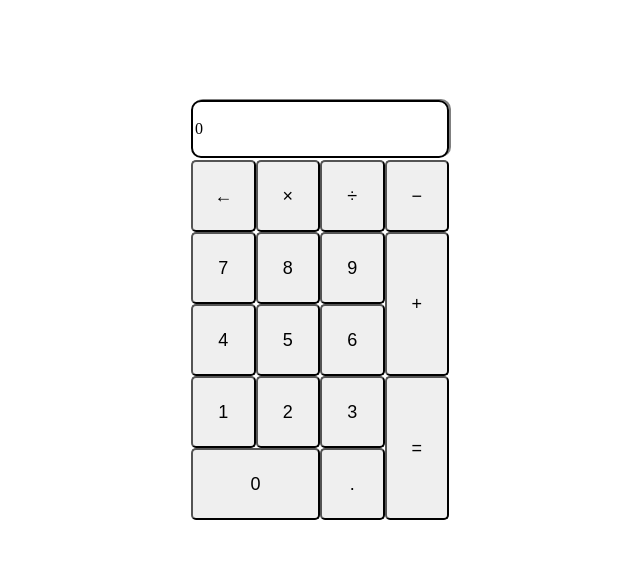
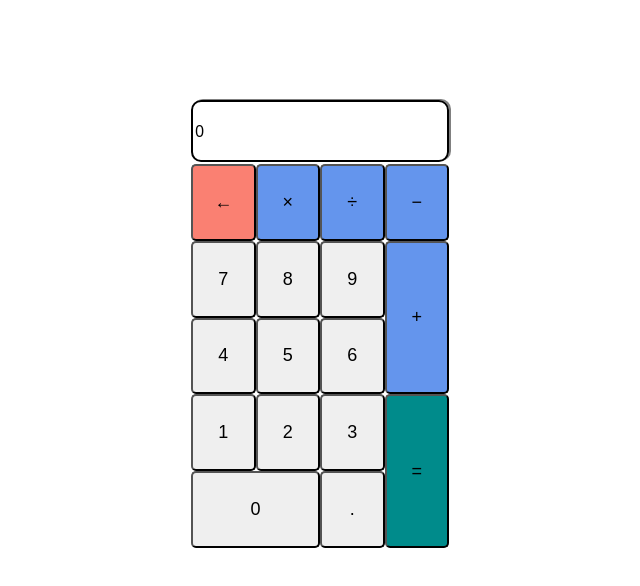
Before and after one commit to YSWikcramatantri/Calculator, a plain HTML site: page index.html in a window 1280 px wide. Shown: the whole page, without its empty margins (324-964 px from the left). Drawn offline with Linux system fonts and the light colour scheme.

Commit message:
made attractive

```diff
--- a/style.css
+++ b/style.css
@@ -46,4 +46,17 @@ button {
     margin-bottom: 2px;
     padding: 2px;
     box-shadow: 2px -1px grey;
+    font-family: system-ui, -apple-system, BlinkMacSystemFont, 'Segoe UI', Roboto, Oxygen, Ubuntu, Cantarell, 'Open Sans', 'Helvetica Neue', sans-serif;
 }
+
+#clear-button {
+    background-color: salmon;
+}
+
+#multiply-button, #divide-button, #minus-button, #plus-button {
+    background-color: cornflowerblue;
+}
+
+#eqaul-mark {
+    background-color: darkcyan;
+}
```
